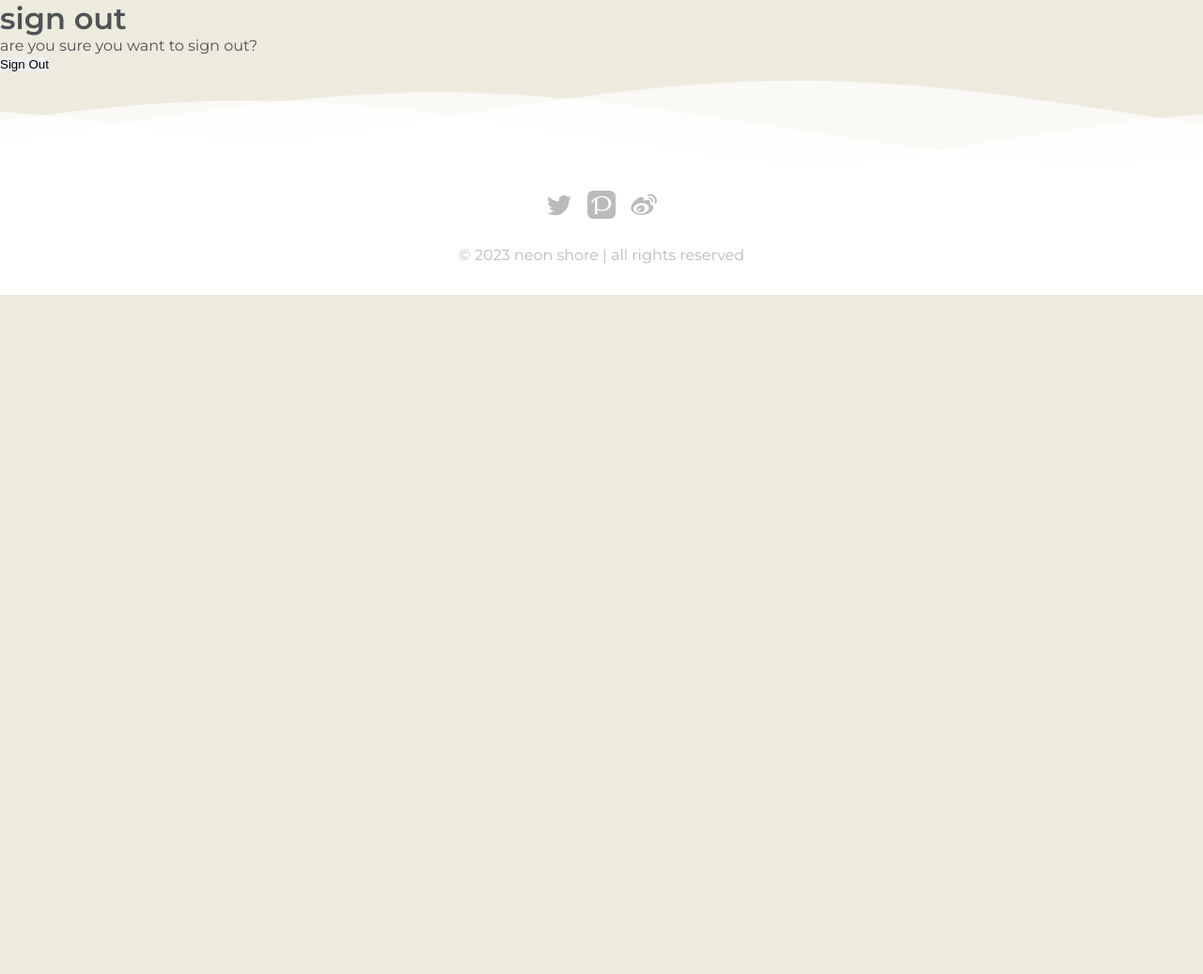
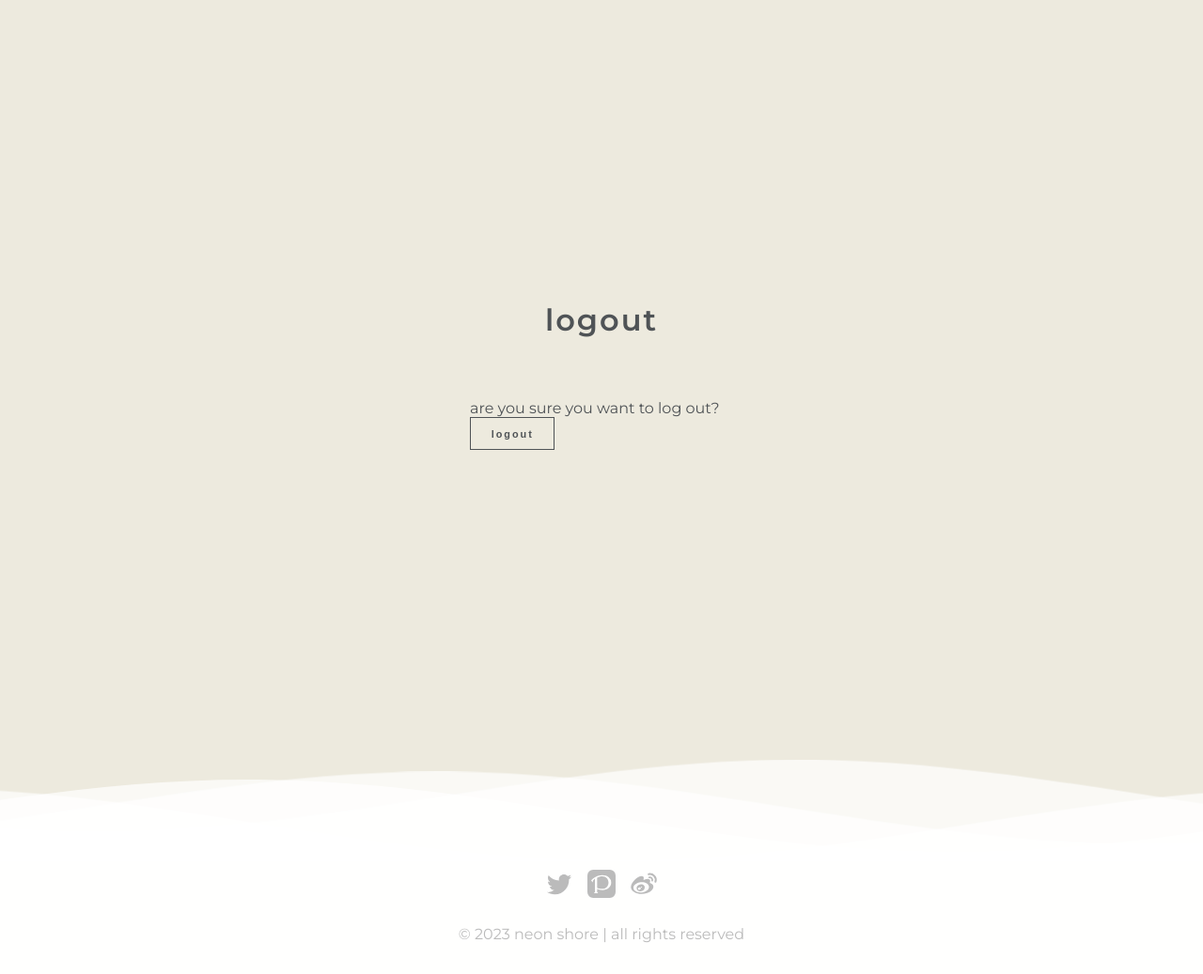
Before and after one commit to Ryael/neon-shore, a Django app: page /accounts/logout/ in a window 1280 px wide. Shown: the part 63-1100 px from the top of the page at 94% size. Before the commit the page ends 377 px from the top, so only its background shows below. Run offline with Django 3.2, Linux system fonts and the light colour scheme; a user stored in the database is signed in; some libraries are stand-ins or nearby versions.

Commit message:
Add core html structure for `logout.html`

```diff
--- a/templates/allauth/account/logout.html
+++ b/templates/allauth/account/logout.html
@@ -2,20 +2,22 @@
 
 {% load i18n %}
 
-{% block head_title %}{% trans "Sign Out" %}{% endblock %}
+{% block title %}logout{% endblock %}
 
 {% block content %}
-<h1>{% trans "Sign Out" %}</h1>
-
-<p>{% trans 'Are you sure you want to sign out?' %}</p>
-
-<form method="post" action="{% url 'account_logout' %}">
-  {% csrf_token %}
-  {% if redirect_field_value %}
-  <input type="hidden" name="{{ redirect_field_name }}" value="{{ redirect_field_value }}"/>
-  {% endif %}
-  <button type="submit">{% trans 'Sign Out' %}</button>
-</form>
-
-
+<div id="form-container">
+  <div id="logout-form">
+    <h2>{% trans "Logout" %}</h2>
+    <p>{% trans 'Are you sure you want to log out?' %}</p>
+    <form method="post" action="{% url 'account_logout' %}">
+      {% csrf_token %}
+      {% if redirect_field_value %}
+      <input type="hidden" name="{{ redirect_field_name }}" value="{{ redirect_field_value }}">
+      {% endif %}
+      <button type="submit" class="btn end-btn">
+        {% trans 'Logout' %}
+      </button>
+    </form>
+  </div>
+</div>
 {% endblock %}
```
